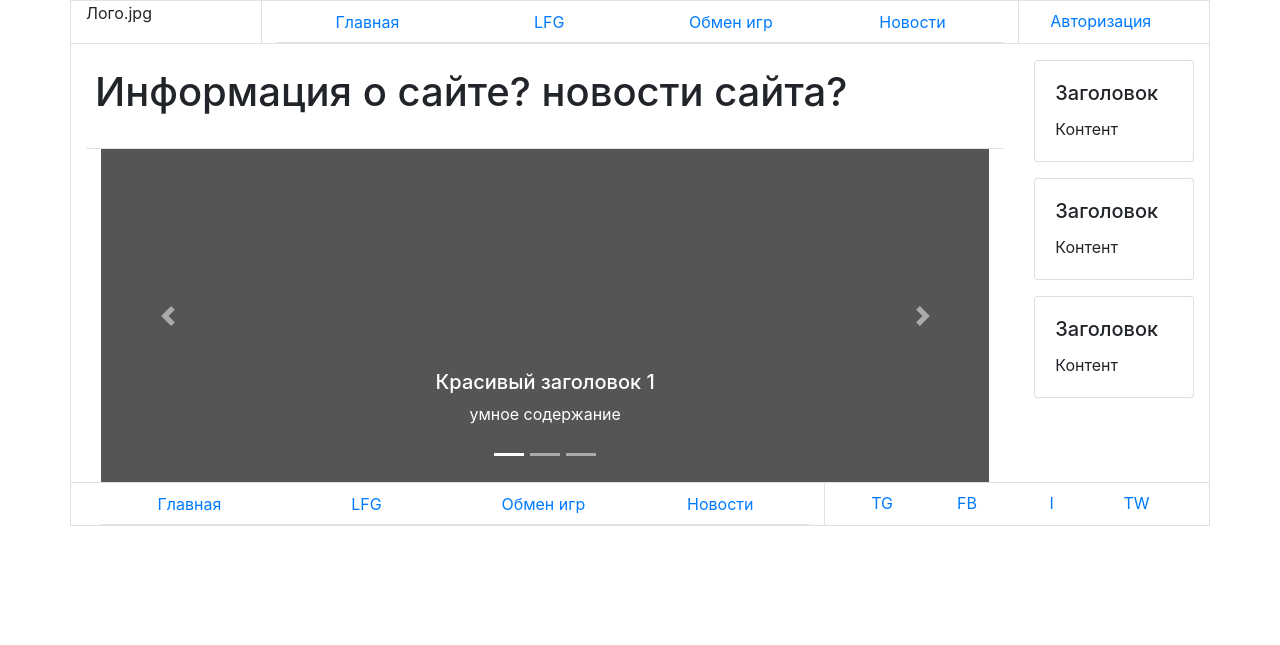
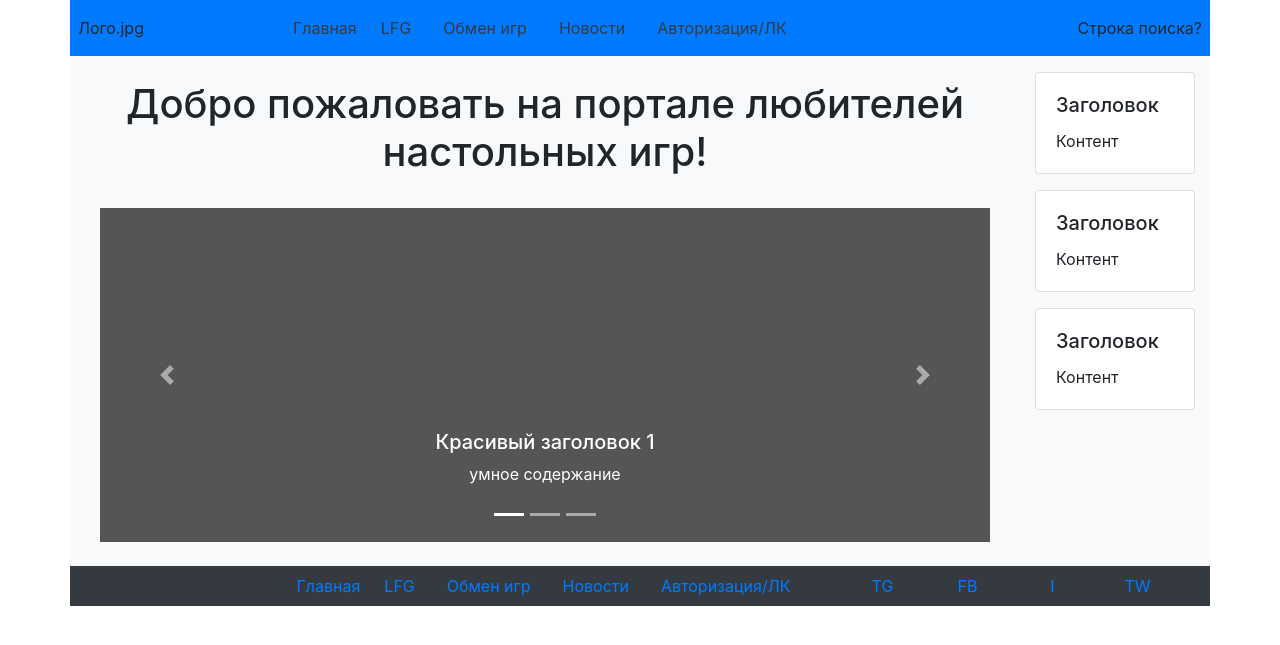
Before and after one commit to anza-afk/tabletop-games-bboard, a Flask app: page / in a window 1280 px wide. Shown: the top 645 px of the page. Run offline with Flask 2, Linux system fonts and the light colour scheme.

Commit message:
добавлен базовый шаблон и немного стилей

```diff
--- /dev/null
+++ b/templates/base.html
@@ -0,0 +1,115 @@
+<!doctype html>
+<html lang="ru">
+  <head>
+    <meta charset="utf-8">
+    <meta name="viewport" content="width=device-width, initial-scale=1, shrink-to-fit=no">
+
+    <link rel="stylesheet" href="https://cdn.jsdelivr.net/npm/bootstrap@4.1.3/dist/css/bootstrap.min.css" integrity="sha384-MCw98/SFnGE8fJT3GXwEOngsV7Zt27NXFoaoApmYm81iuXoPkFOJwJ8ERdknLPMO" crossorigin="anonymous">
+
+    <title>{{ page_title }}</title>
+  </head>
+
+  <body>
+    <div class="page">
+
+      <section class="header container bg-primary p-2">
+        <div class="row">
+          <div class="col-2 d-flex justify-content-start align-items-center">
+              Лого.jpg
+          </div>
+
+          <div class="col-6">
+
+            <ul class="nav d-flex justify-content-center align-items-center border-0">
+              <li class="nav-item">
+                <a class="nav-link p-2 text-dark" href="/">Главная</a>
+              </li>
+              <li class="nav-item">
+                <a class="nav-link text-dark" href="#">LFG</a>
+              </li>
+              <li class="nav-item">
+                <a class="nav-link text-dark" href="#">Обмен игр</a>
+              </li>
+              <li class="nav-item">
+                <a class="nav-link text-dark" href="#">Новости</a>
+              </li>
+              <li class="nav-item">
+                <a class="nav-link text-dark" href="#">Авторизация/ЛК</a>
+              </li>
+            </ul>
+
+          </div>
+
+          <div class="col-4 d-flex justify-content-end align-items-center">
+              Строка поиска?
+          </div>
+        </div>
+      </section>
+
+
+      <section class="content">
+          {% block content %}
+
+          {% endblock content %}
+      </section>
+
+
+      <section class="footer container bg-dark">
+        <div class="container">
+          <div class="row">
+
+            <div class="col-2">
+
+            </div>
+
+            <div class="col-6 text-center">
+                <ul class="nav d-flex justify-content-center align-items-center border-0">
+                    <li class="nav-item">
+                      <a class="nav-link p-2 text-primary" href="/">Главная</a>
+                    </li>
+                    <li class="nav-item">
+                      <a class="nav-link text-primary" href="#">LFG</a>
+                    </li>
+                    <li class="nav-item">
+                      <a class="nav-link text-primary" href="#">Обмен игр</a>
+                    </li>
+                    <li class="nav-item">
+                      <a class="nav-link text-primary" href="#">Новости</a>
+                    </li>
+                    <li class="nav-item">
+                      <a class="nav-link text-primary" href="#">Авторизация/ЛК</a>
+                    </li>
+                </ul>
+            </div>
+
+            <div class="col-4">
+
+              <ul class="nav nav-fill nav-justified">
+                <li class="nav-item">
+                  <a class="nav-link" href="#">TG</a>
+                </li>
+                <li class="nav-item">
+                  <a class="nav-link" href="#">FB</a>
+                </li>
+                <li class="nav-item">
+                  <a class="nav-link" href="#">I</a>
+                </li>
+                <li class="nav-item">
+                  <a class="nav-link" href="#">TW</a>
+                </li>
+              </ul>
+
+            </div>
+          </div>
+        </div>
+      </section>
+
+    </div>
+
+
+
+    <script src="https://code.jquery.com/jquery-3.3.1.slim.min.js" integrity="sha384-q8i/X+965DzO0rT7abK41JStQIAqVgRVzpbzo5smXKp4YfRvH+8abtTE1Pi6jizo" crossorigin="anonymous"></script>
+    <script src="https://cdn.jsdelivr.net/npm/popper.js@1.14.3/dist/umd/popper.min.js" integrity="sha384-ZMP7rVo3mIykV+2+9J3UJ46jBk0WLaUAdn689aCwoqbBJiSnjAK/l8WvCWPIPm49" crossorigin="anonymous"></script>
+    <script src="https://cdn.jsdelivr.net/npm/bootstrap@4.1.3/dist/js/bootstrap.min.js" integrity="sha384-ChfqqxuZUCnJSK3+MXmPNIyE6ZbWh2IMqE241rYiqJxyMiZ6OW/JmZQ5stwEULTy" crossorigin="anonymous"></script>
+  </body>
+</html>
--- a/templates/index.html
+++ b/templates/index.html
@@ -1,54 +1,16 @@
-<!doctype html>
-<html lang="ru">
-  <head>
-    <meta charset="utf-8">
-    <meta name="viewport" content="width=device-width, initial-scale=1, shrink-to-fit=no">
+{% extends 'base.html' %}
 
-    <link rel="stylesheet" href="https://cdn.jsdelivr.net/npm/bootstrap@4.1.3/dist/css/bootstrap.min.css" integrity="sha384-MCw98/SFnGE8fJT3GXwEOngsV7Zt27NXFoaoApmYm81iuXoPkFOJwJ8ERdknLPMO" crossorigin="anonymous">
+{% block content %}
 
-    <title>{{ page_title }}</title>
-  </head>
+<section class="content container bg-light">
 
-  <body>
-    <div class="page">
+  <div class="row">
 
-      <section class="header container border">
-        <div class="row">
-          <div class="col-2">
-            <p>
-              Лого.jpg
-            </p>
-          </div>
-          <div class="col-8 text-center border-left border-right">
-
-            <ul class="nav nav-tabs nav-fill nav-justified">
-              <li class="nav-item">
-                <a class="nav-link" href="/">Главная</a>
-              </li>
-              <li class="nav-item">
-                <a class="nav-link" href="#">LFG</a>
-              </li>
-              <li class="nav-item">
-                <a class="nav-link" href="#">Обмен игр</a>
-              </li>
-              <li class="nav-item">
-                <a class="nav-link" href="#">Новости</a>
-              </li>
-            </ul>
-
-          </div>
-          <div class="col-2">
-            <a class="nav-link" href="#">Авторизация</a>
-          </div>
-        </div>
-      </section>
-      <section class="content container border-left border-right">
-        <div class="row">
     <div class="col-10">
       <div class="row info p-4">
-              <h1>Информация о сайте? новости сайта?</h1>
+        <h1 class="text-center">Добро пожаловать на портале любителей настольных игр!</h1>
       </div>
-            <div class="container border-top">
+      <div class="container pb-4">
         <div id="carouselExampleControls" class="carousel slide" data-ride="carousel">
           <ol class="carousel-indicators">
             <li data-target="#carouselExampleIndicators" data-slide-to="0" class="active"></li>
@@ -93,81 +55,30 @@
     <div class="col-2">
       <div class="row">
         <div class="col">
-
           <div class="card mt-3">
             <div class="card-body">
               <h5 class="card-title">Заголовок</h5>
               <p class="card-text">Контент</p>
             </div>
           </div>
-
           <div class="card mt-3">
             <div class="card-body">
               <h5 class="card-title">Заголовок</h5>
               <p class="card-text">Контент</p>
             </div>
           </div>
-
           <div class="card mt-3">
             <div class="card-body">
               <h5 class="card-title">Заголовок</h5>
               <p class="card-text">Контент</p>
             </div>
           </div>
-
         </div>
       </div>
     </div>
 
+  </div>
+
 </section>
 
-      <section class="footer container border">
-        <div class="container">
-          <div class="row">
-            <div class="col-8 text-center border-right">
-              <ul class="nav nav-tabs nav-fill nav-justified">
-                <li class="nav-item">
-                  <a class="nav-link" href="/">Главная</a>
-                </li>
-                <li class="nav-item">
-                  <a class="nav-link" href="#">LFG</a>
-                </li>
-                <li class="nav-item">
-                  <a class="nav-link" href="#">Обмен игр</a>
-                </li>
-                <li class="nav-item">
-                  <a class="nav-link" href="#">Новости</a>
-                </li>
-              </ul>
-            </div>
-            <div class="col-4">
-
-              <ul class="nav nav-fill nav-justified">
-                <li class="nav-item">
-                  <a class="nav-link" href="#">TG</a>
-                </li>
-                <li class="nav-item">
-                  <a class="nav-link" href="#">FB</a>
-                </li>
-                <li class="nav-item">
-                  <a class="nav-link" href="#">I</a>
-                </li>
-                <li class="nav-item">
-                  <a class="nav-link" href="#">TW</a>
-                </li>
-              </ul>
-
-            </div>
-          </div>
-        </div>
-      </section>
-
-    </div>
-
-
-
-    <script src="https://code.jquery.com/jquery-3.3.1.slim.min.js" integrity="sha384-q8i/X+965DzO0rT7abK41JStQIAqVgRVzpbzo5smXKp4YfRvH+8abtTE1Pi6jizo" crossorigin="anonymous"></script>
-    <script src="https://cdn.jsdelivr.net/npm/popper.js@1.14.3/dist/umd/popper.min.js" integrity="sha384-ZMP7rVo3mIykV+2+9J3UJ46jBk0WLaUAdn689aCwoqbBJiSnjAK/l8WvCWPIPm49" crossorigin="anonymous"></script>
-    <script src="https://cdn.jsdelivr.net/npm/bootstrap@4.1.3/dist/js/bootstrap.min.js" integrity="sha384-ChfqqxuZUCnJSK3+MXmPNIyE6ZbWh2IMqE241rYiqJxyMiZ6OW/JmZQ5stwEULTy" crossorigin="anonymous"></script>
-  </body>
-</html>
+{% endblock content %}
```
Lines whose indentation alone changed are shown as unchanged.
